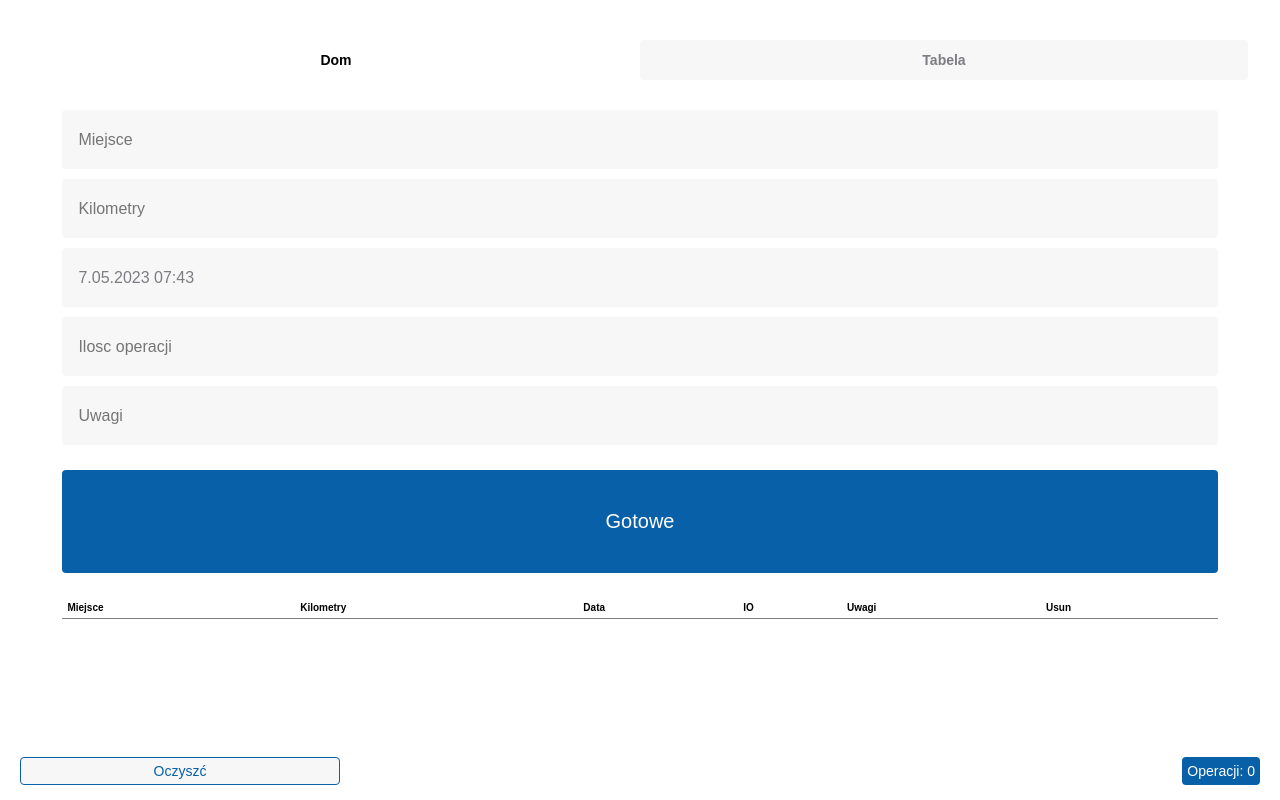
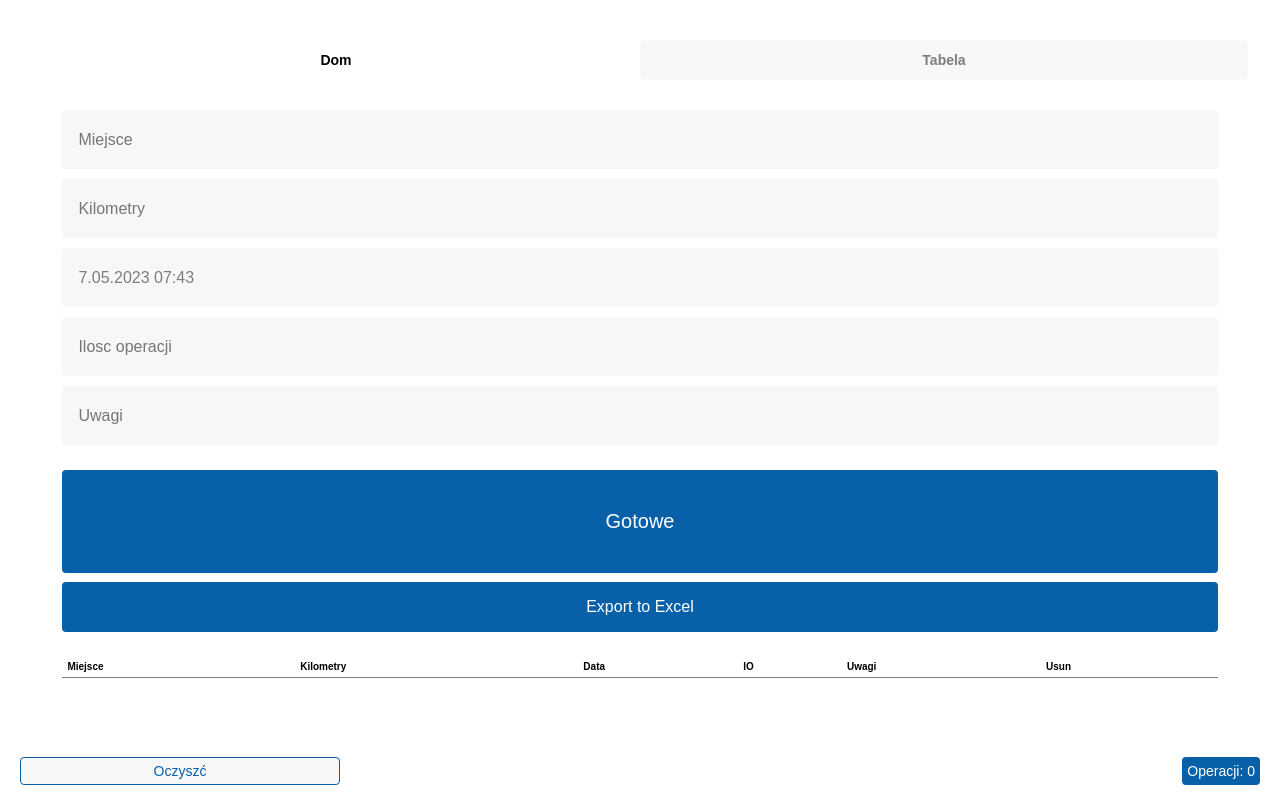
Before and after one commit to olekrumian/workingTime-vite-app, a React (Vite) app: page / in a window 1280 px wide. Built offline with nearby package versions, Linux system fonts and the light colour scheme.

Commit message:
createExport

```diff
--- a/src/components/MainInputs.jsx
+++ b/src/components/MainInputs.jsx
@@ -218,6 +218,15 @@ export default function DomInputs({
             <button className="ready_btn" type="submit" onClick={handleSubmit}>
               Gotowe
             </button>
+            <button
+              className="exportxls"
+              onClick={(e) => {
+                e.preventDefault()
+                console.log('done')
+              }}
+            >
+              Export to Excel
+            </button>
           </div>
         </form>
 
--- a/src/components/TableInputs.jsx
+++ b/src/components/TableInputs.jsx
@@ -160,7 +160,6 @@ export default function TableInputs({
             />
             <p className="input_goal">{bonus}</p>
           </div>
-          {/* <button className="ready_btn">Policz</button> */}
         </form>
         <div className="summa_wyplaty">
           <p className="wyplata">{totalSum ? `${totalSum()}` : `0`}</p>
```
